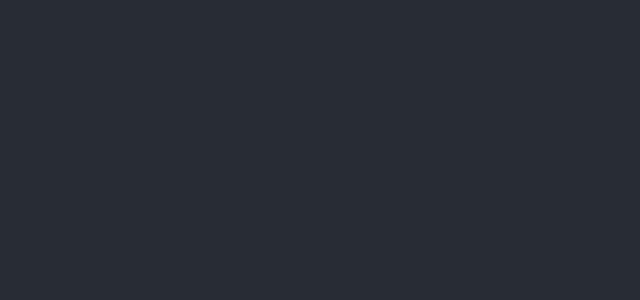
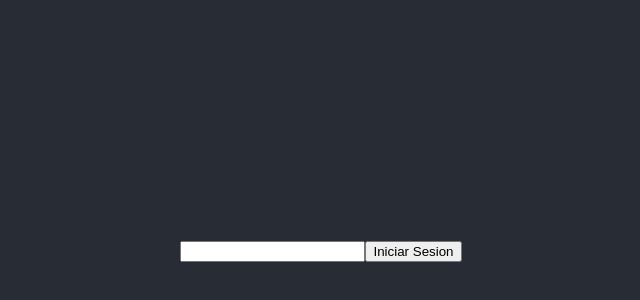
Before and after one commit to SheykoWk/pokedex-redux, a React (Create React App) app: page / in a window 1280 px wide. Shown: the part 154-454 px from the top of the page, without its empty margins (319-959 px from the left). Built offline with nearby package versions, Linux system fonts and the light colour scheme.

Commit message:
add login page

```diff
--- a/src/App.js
+++ b/src/App.js
@@ -1,15 +1,16 @@
 import './App.css';
 import { Route, Routes } from 'react-router-dom';
 import ProtectedPages from './pages/ProtectedPages';
+import Login from './pages/Login';
 
 function App() {
   return (
     <div className="App">
       <header className="App-header">
         <Routes>
-          <Route path='/' />
+          <Route path='/' element={<Login/>} />
           <Route element={<ProtectedPages />} >
-            <Route path='/pokedex' />
+            <Route path='/pokedex' element={<h1>Este es mi pokedex</h1>} />
             <Route path='/pokedex/:id' />
             <Route path='/pokedex/:id/encounters' />
           </Route>
--- a/src/index.js
+++ b/src/index.js
@@ -4,13 +4,20 @@ import './index.css';
 import App from './App';
 import reportWebVitals from './reportWebVitals';
 import { BrowserRouter } from 'react-router-dom';
+import { createStore } from 'redux';
+import reducer from './reducer/rootReducer';
+import { Provider } from 'react-redux';
+
+const store = createStore(reducer)
 
 const root = ReactDOM.createRoot(document.getElementById('root'));
 root.render(
   <React.StrictMode>
-    <BrowserRouter>
-      <App />
-    </BrowserRouter>
+    <Provider store={store}>
+      <BrowserRouter>
+        <App />
+      </BrowserRouter>
+    </Provider>
   </React.StrictMode>
 );
 
--- /dev/null
+++ b/src/pages/Login.js
@@ -0,0 +1,28 @@
+import { useState } from "react"
+import { useDispatch } from "react-redux"
+import { useNavigate } from 'react-router-dom'
+
+const Login = () => {
+
+    const [userName, setUserName] = useState('')
+
+    const dispatch = useDispatch()
+    const navigate = useNavigate()
+
+    const handlerOnClick = () => {
+        dispatch({
+            type: "@user/login",
+            payload :userName
+        })
+        navigate('/pokedex')
+    }
+
+    return (
+        <div>
+            <input onChange={(e) => setUserName(e.target.value)} />
+            <button onClick={handlerOnClick}>Iniciar Sesion</button>
+        </div>
+    )
+}
+
+export default Login
--- a/src/pages/ProtectedPages.js
+++ b/src/pages/ProtectedPages.js
@@ -1,6 +1,10 @@
+import { useSelector } from "react-redux"
 import { Navigate, Outlet } from "react-router-dom"
 
-const ProtectedPages = ({userName}) => {
+const ProtectedPages = () => {
+
+    const userName = useSelector(state => state.userName)
+
     if(userName){
         return <Outlet/>
     } else {
```
